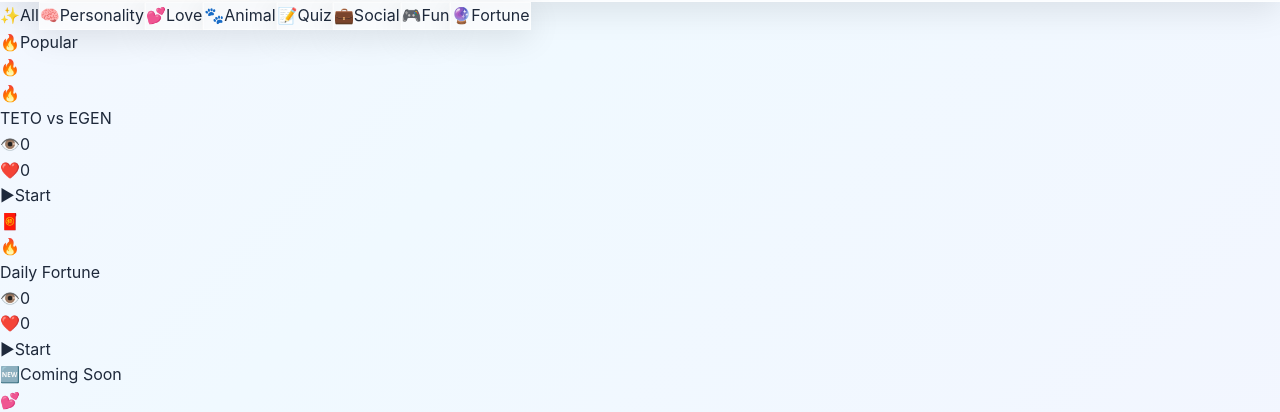
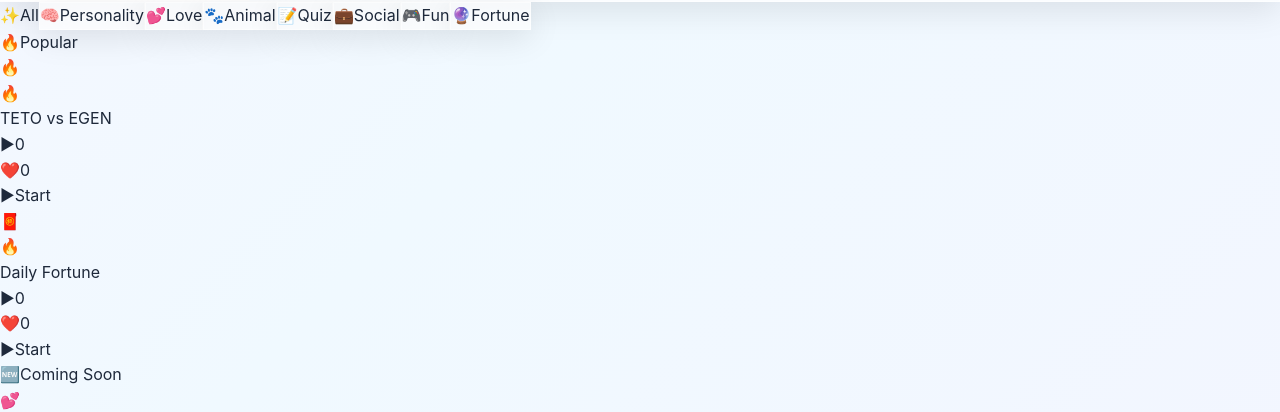
Before and after one commit to N00BWORLD/check-me-today, a Next.js app: page / in a window 1280 px wide. Shown: the part 1638-2050 px from the top of the page. Built offline with nearby package versions, Linux system fonts and the light colour scheme; a web font is replaced by a local one.

Commit message:
fix: 카드 호버 시 시작 버튼이 통계를 완전히 대체
- 호버 시 '시작' 버튼이 통계(조회수, 추천수)를 완전히 가림
-  아이콘을  (플레이 아이콘)으로 변경
- formatPlayCount에 억 단위 지원 추가 (100000000 이상)

```diff
--- a/src/components/PosterCard.tsx
+++ b/src/components/PosterCard.tsx
@@ -111,10 +111,12 @@ export default function PosterCard({ test, realStats }: PosterCardProps) {
             {name}
           </h3>
 
-          {/* 통계 */}
-          <div className="flex items-center gap-2 mt-1.5">
+          {/* 통계 & 호버 시 시작 버튼 (같은 위치, 호버 시 교체) */}
+          <div className="relative mt-1.5 h-5">
+            {/* 기본: 통계 표시 */}
+            <div className="absolute inset-0 flex items-center justify-center gap-2 transition-opacity duration-200 group-hover:opacity-0">
               <div className="flex items-center gap-0.5 text-[10px] text-slate-600 dark:text-slate-300 font-medium">
-              <span>👁️</span>
+                <span>▶</span>
                 <span>{formatPlayCount(playCount)}</span>
               </div>
               <div className="flex items-center gap-0.5 text-[10px] text-pink-500 dark:text-pink-400 font-medium">
@@ -122,13 +124,14 @@ export default function PosterCard({ test, realStats }: PosterCardProps) {
                 <span>{formatPlayCount(likeCount)}</span>
               </div>
             </div>
-        </div>
 
-        {/* 하단 플레이 인디케이터 */}
-        <div className="absolute bottom-2 left-1/2 -translate-x-1/2 opacity-0 group-hover:opacity-100 transition-all duration-200">
-          <div className="flex items-center gap-1 px-2 py-1 bg-white/80 dark:bg-slate-800/80 backdrop-blur-sm rounded-lg text-[10px] font-bold text-purple-600 dark:text-purple-400">
+            {/* 호버: 시작 버튼 */}
+            <div className="absolute inset-0 flex items-center justify-center opacity-0 group-hover:opacity-100 transition-opacity duration-200">
+              <div className="flex items-center gap-1 px-3 py-1 bg-purple-500 dark:bg-purple-600 rounded-full text-[10px] font-bold text-white shadow-md">
                 <span>▶</span>
                 <span>{lang === 'ko' ? '시작' : lang === 'zh' ? '开始' : lang === 'ja' ? '開始' : 'Start'}</span>
+              </div>
+            </div>
           </div>
         </div>
       </div>
--- a/src/data/tests.ts
+++ b/src/data/tests.ts
@@ -239,6 +239,9 @@ export function getActiveTests(): TestData[] {
 }
 
 export function formatPlayCount(count: number): string {
+  if (count >= 100000000) {
+    return `${(count / 100000000).toFixed(1)}억`;
+  }
   if (count >= 10000) {
     return `${(count / 10000).toFixed(1)}만`;
   }
```
Lines whose indentation alone changed are shown as unchanged.
